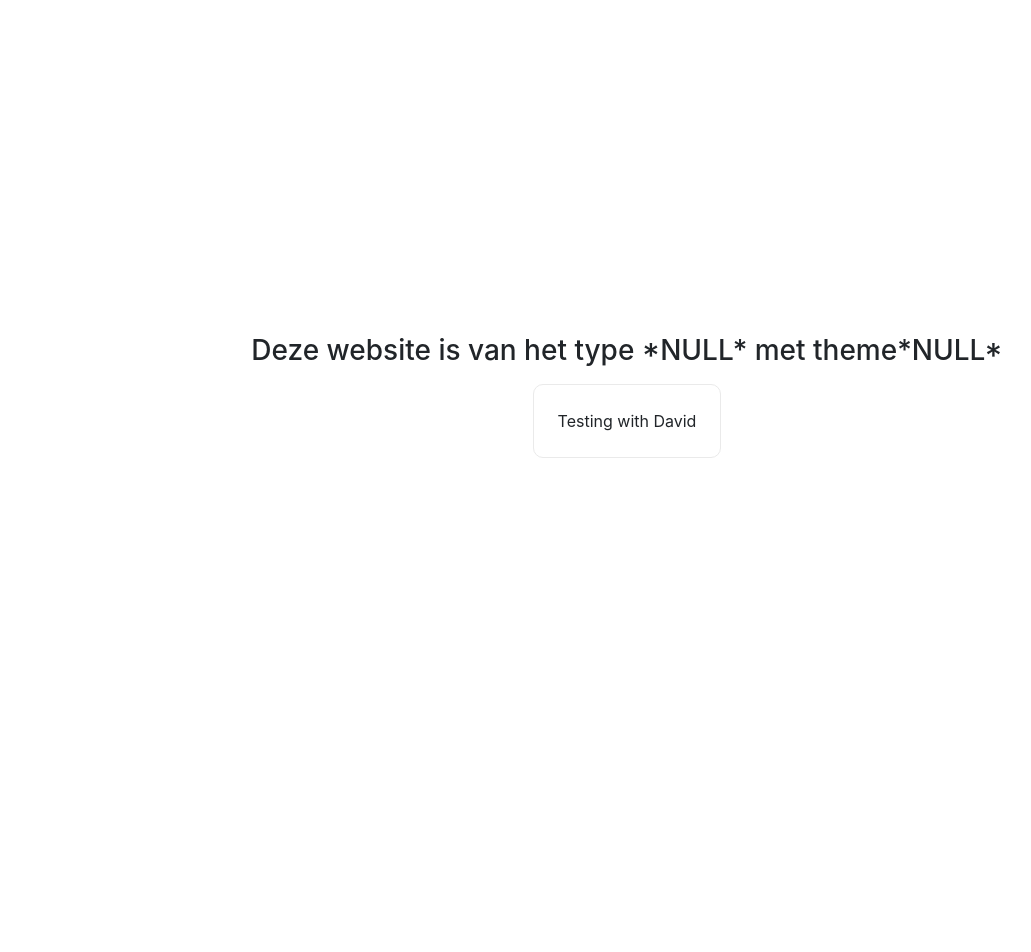
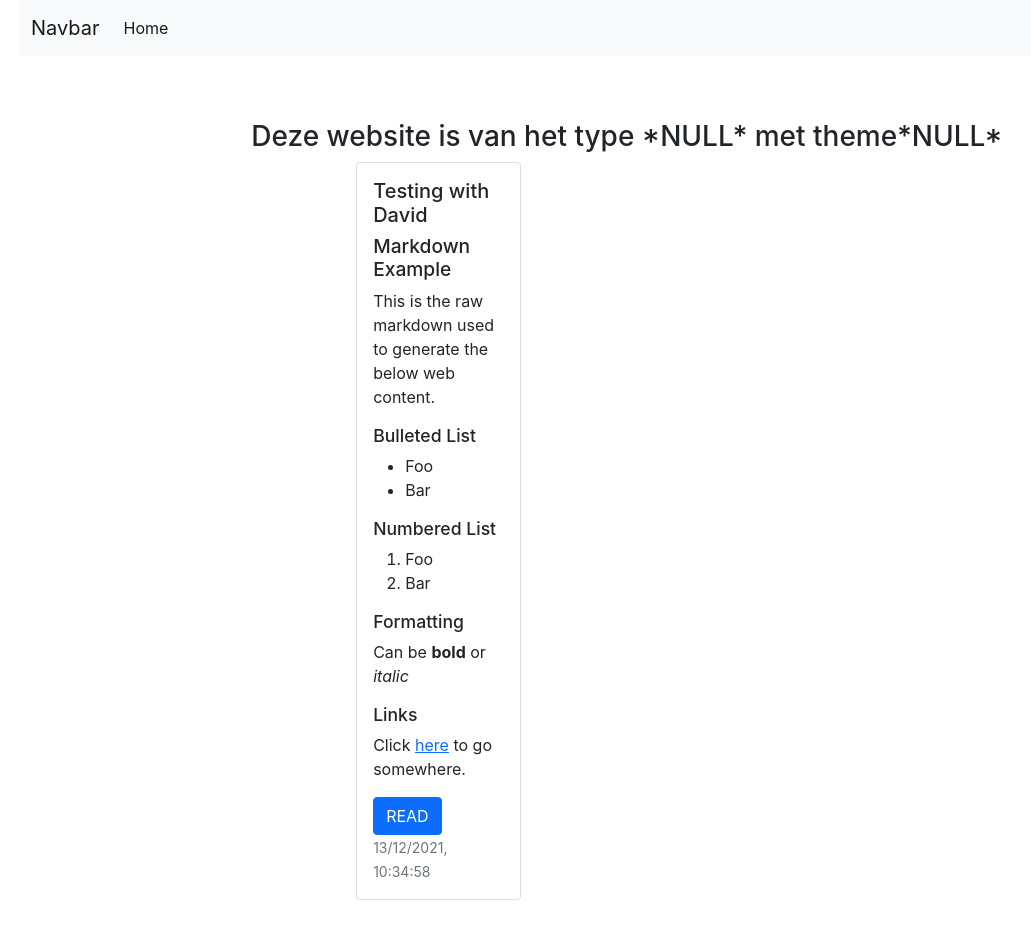
Before and after one commit to Euricom/pelckmans-boilerplate-nextjs, a Next.js app: page / in a window 1280 px wide. Shown: the top 952 px of the page, without its empty margins (13-1044 px from the left). Before the commit the page ends 800 px from the top, so only its background shows below. Built offline with nearby package versions, Linux system fonts and the light colour scheme.

Commit message:
WIP: Added components & theming
Layout, Grid, Footer, ...

```diff
--- /dev/null
+++ b/components/Footer.jsx
@@ -0,0 +1,11 @@
+import React from 'react';
+
+const Footer = () => {
+  return (
+   <div>
+     FOOTER
+   </div>
+  );
+};
+
+export default Footer;
--- /dev/null
+++ b/components/Grid.jsx
@@ -0,0 +1,13 @@
+import React from 'react';
+
+const Grid = ({children}) => {
+  return (
+   <div className="row row-cols-2 row-cols-md-3 g-4">
+     {React.Children.map(children, child => {
+       return <div className="col">{child}</div>
+     })}
+   </div>
+  );
+};
+
+export default Grid;
--- /dev/null
+++ b/components/Layout.jsx
@@ -0,0 +1,15 @@
+import React from 'react';
+import Footer from './Footer';
+import Navigation from './Navigation';
+
+const Layout = ({ children }) => {
+  return <>
+    <Navigation></Navigation>
+    <div>
+      {children}
+    </div>
+    <Footer></Footer>
+  </>
+};
+
+export default Layout;
--- /dev/null
+++ b/components/Navigation.jsx
@@ -0,0 +1,21 @@
+import React from 'react';
+
+const Navigation = () => {
+  return (
+   <nav className="navbar navbar-expand-lg navbar-light bg-light">
+     <div className="container-fluid">
+       <a className="navbar-brand" href="#">Navbar</a>
+       <button className="navbar-toggler" type="button" data-bs-toggle="collapse" data-bs-target="#navbarNavAltMarkup" aria-controls="navbarNavAltMarkup" aria-expanded="false" aria-label="Toggle navigation">
+         <span className="navbar-toggler-icon"></span>
+       </button>
+       <div className="collapse navbar-collapse" id="navbarNavAltMarkup">
+         <div className="navbar-nav">
+           <a className="nav-link active" aria-current="page" href="#">Home</a>
+         </div>
+       </div>
+     </div>
+   </nav>
+  );
+};
+
+export default Navigation;
--- /dev/null
+++ b/components/Post.jsx
@@ -0,0 +1,19 @@
+import React from 'react';
+import ReactMarkdown from "react-markdown";
+import styles from "./Post.module.scss";
+
+const Post = ({children, meta: {date, layout, thumbnail, title}, onClick }) => {
+  const dateTime = new Date(date).toLocaleTimeString("nl-BE", {year: 'numeric', month: 'numeric', day: 'numeric'})
+  return (
+   <div className={`${styles.Post} card`}>
+       <div className="card-body">
+         <h5 className="card-title">{title}</h5>
+         <ReactMarkdown>{children}</ReactMarkdown>
+         <a href="#" className="btn btn-primary" onClick={onClick}>READ</a>
+         <p className="card-text"><small className="text-muted">{dateTime}</small></p>
+       </div>
+   </div>
+  );
+};
+
+export default Post;
--- /dev/null
+++ b/components/Post.module.scss
@@ -0,0 +1,14 @@
+.Post {
+  h1 {
+    font-size: 1.2rem;
+  }
+  h2 {
+    font-size: 1.1rem;
+  }
+  h3 {
+    font-size: 1rem;
+  }
+  h4 {
+    font-size: 1rem;
+  }
+}
--- a/package.json
+++ b/package.json
@@ -4,12 +4,13 @@
   "private": true,
   "scripts": {
     "dev": "next dev",
-    "build": "next build",
+    "build": "next build && next export",
     "start": "concurrently --kill-others \"npx netlify-cms-proxy-server\" \" LOCAL_PROXY=true npm run dev\"",
     "lint": "next lint",
     "deploy": "node deploy.js"
   },
   "dependencies": {
+    "@popperjs/core": "^2.11.0",
     "bootstrap": "^5.1.3",
     "dotenv": "^10.0.0",
     "gray-matter": "^4.0.3",
@@ -18,6 +19,7 @@
     "react": "17.0.2",
     "react-dom": "17.0.2",
     "react-markdown": "^7.1.1",
+    "sass": "^1.45.0",
     "vercel": "^23.1.2"
   },
   "devDependencies": {
--- a/pages/index.js
+++ b/pages/index.js
@@ -1,13 +1,15 @@
-import Head from "next/head";
-import Link from "next/link";
-import styles from "../styles/Home.module.css";
-import CollectionService from "../services/collection.service";
-import { useRouter } from "next/router";
-
+import Head from 'next/head';
+import Link from 'next/link';
+import { useRouter } from 'next/router';
+import Grid from '../components/Grid';
+import Layout from '../components/Layout';
+import Post from '../components/Post';
+import CollectionService from '../services/collection.service';
+import styles from '../styles/Home.module.css';
 
 // TODO :: Add blog layout (bootstrap)
 // TODO :: Beheer knop (CMS) ENKEL tonen als je lokaal draait (proxy)
-export default function Home({ project, posts, localProxyActive}) {
+export default function Home({ project, posts, localProxyActive }) {
   const router = useRouter();
   const openPostDetail = (slug) => {
     router.push(`/posts/${slug}`);
@@ -20,9 +22,11 @@ export default function Home({ project, posts, localProxyActive}) {
         name="description"
         content="Generated with @euricom/pelckmans-cli"
        />
-        <link rel="icon" href="/favicon.ico" />
+       <link
+        rel="icon"
+        href="/favicon.ico"/>
      </Head>
-
+     <Layout>
        <main className={styles.main}>
          <h3>
            Deze website is van het type {project.type} met theme
@@ -30,41 +34,40 @@ export default function Home({ project, posts, localProxyActive}) {
          </h3>
          {localProxyActive ? <p>
            Bezoek <Link href="/admin/index.html">/admin</Link> om content toe te
-          voegen. <br /> Zodra dat gebeurt zie je hieronder de posts
-          verschijnen.{" "}
+           voegen. <br/> Zodra dat gebeurt zie je hieronder de posts
+           verschijnen.{' '}
          </p> : null}
+         <Grid>
            {posts.map(
-          (
-            { body, filename, meta: { layout, title, slug, date, thumbnail } },
-            idx
-          ) => (
-            <div
+            ({ body, filename, meta }, idx) => (
+             <Post
               key={idx}
-              className={styles.card}
-              onClick={() => openPostDetail(filename)}
-            >
-              {title}
-            </div>
+              meta={meta}
+              onClick={() => openPostDetail(filename)}>
+               {body}
+             </Post>
             )
            )}
+         </Grid>
        </main>
+     </Layout>
    </div>
   );
 }
 
 export async function getStaticProps() {
-  const postsCollection = new CollectionService("posts");
+  const postsCollection = new CollectionService('posts');
   const posts = postsCollection.getAllItems();
 
   const project = {
-    type: process.env.PROJECT_TYPE || "*NULL*",
-    theme: process.env.PROJECT_THEME || "*NULL*",
+    type: process.env.PROJECT_TYPE || '*NULL*',
+    theme: process.env.PROJECT_THEME || '*NULL*'
   };
   return {
     props: {
       localProxyActive: !!process.env.LOCAL_PROXY,
       project,
-      posts,
-    },
+      posts
+    }
   };
 }
--- a/pages/posts/[slug].js
+++ b/pages/posts/[slug].js
@@ -4,6 +4,7 @@ import CollectionService from "../../services/collection.service";
 import styles from "../../styles/Post.module.css";
 
 export default function Post({ post: { body, meta } }) {
+  console.log({ meta })
   return (
     <article>
       <h1>{meta.title}</h1>
```
Also changed, not shown: 1 other file (tests, documents, lock files or other folders). Lines whose indentation alone changed are shown as unchanged.
